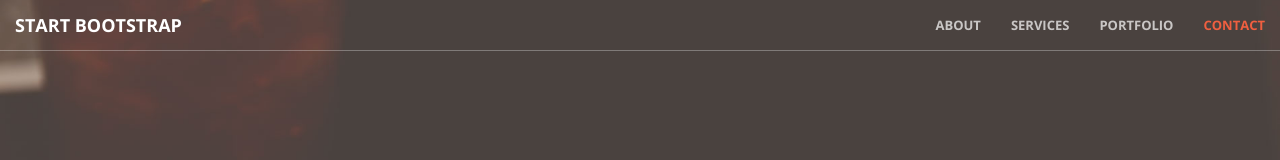
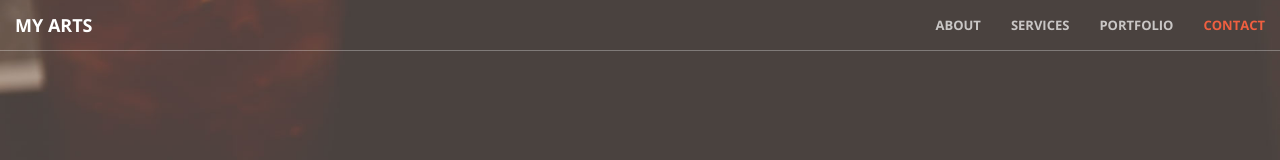
Before and after one commit to alblanknee/One, a website: page index.html in a window 1280 px wide. Shown: the top 160 px of the page. Drawn offline with nearby package versions, Linux system fonts and the light colour scheme.

Commit message:
Update index.html

```diff
--- a/index.html
+++ b/index.html
@@ -59,7 +59,7 @@
                 <button type="button" class="navbar-toggle collapsed" data-toggle="collapse" data-target="#bs-example-navbar-collapse-1">
                     <span class="sr-only">Toggle navigation</span> Menu <i class="fa fa-bars"></i>
                 </button>
-                <a class="navbar-brand page-scroll" href="#page-top">Start Bootstrap</a>
+                <a class="navbar-brand page-scroll" href="#page-top">My Arts</a>
             </div>
 
             <!-- Collect the nav links, forms, and other content for toggling -->
```
